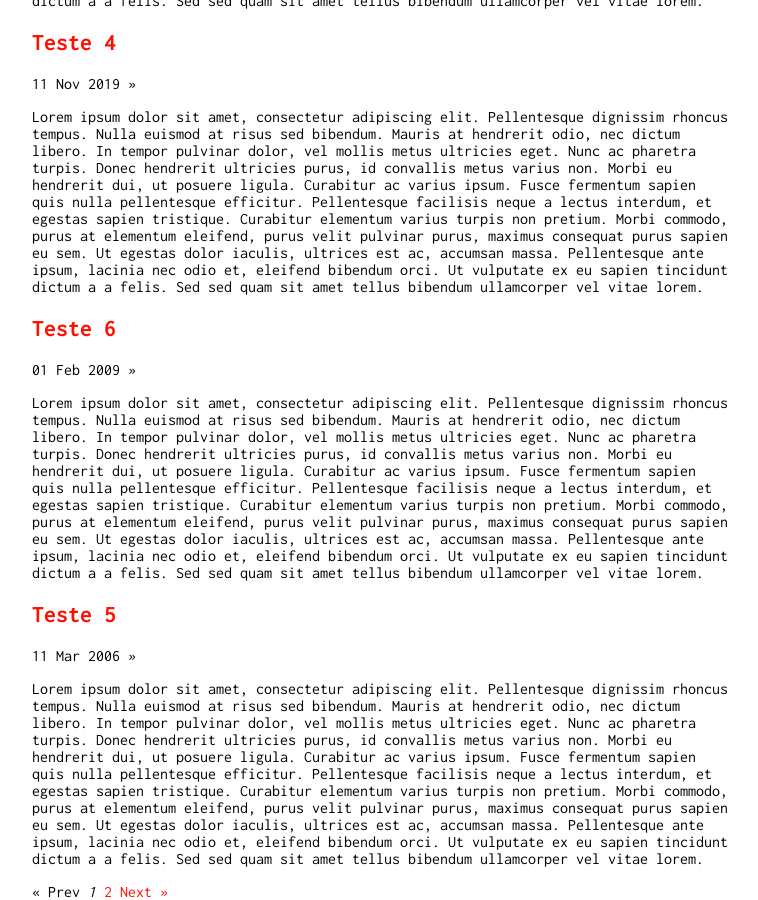
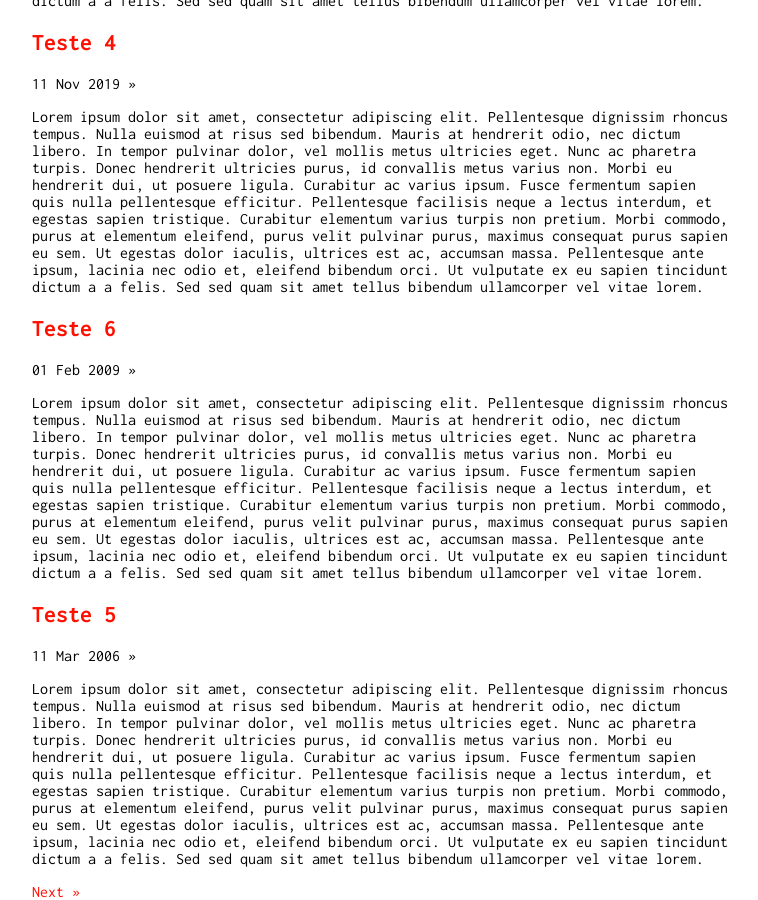
Before and after one commit to joaovvcarneiro/joaovvcarneiro.github.io, a Jekyll site: the page built from blog/index.html, in a window 1280 px wide and 900 px high, scrolled down 1014 px. Shown: the whole window, without its empty margins (258-1016 px from the left). Built offline with Jekyll 4.4.1, drawn with Linux system fonts in a browser that asks for light colours; the list of posts is cut into pages by our own code.

Commit message:
Update index.html

```diff
--- a/blog/index.html
+++ b/blog/index.html
@@ -15,7 +15,22 @@ title: Blog
   {% endfor %}
 </div>
 
-<!-- Pagination links -->
+<div class="pagination">
+    {% if paginator.total_pages > 1 %}
+        {% if paginator.previous_page %}
+            <a href="{{ paginator.previous_page_path }}">Previous</a>
+        {% else %}
+        {% endif %}
+    {% endif %}
+
+    {% if paginator.next_page %}
+        <a href="{{ paginator.next_page_path | relative_url }}">Next &raquo;</a>
+    {% else %}
+        <span>Next &raquo;</span>
+    {% endif %}
+</div>
+
+<!-- Pagination links
 <div class="pagination">
     {% if paginator.total_pages > 1 %}
   <div class="pagination">
@@ -43,4 +58,4 @@ title: Blog
     {% endif %}
   </div>
   {% endif %}
-</div>
+</div> -->
```
